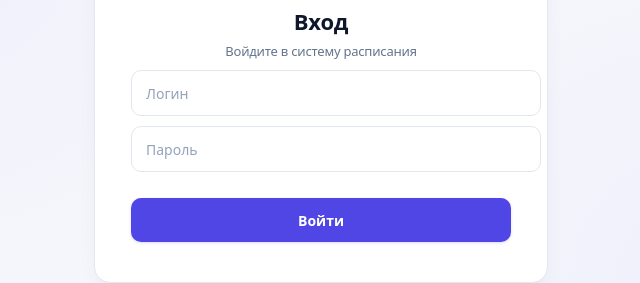
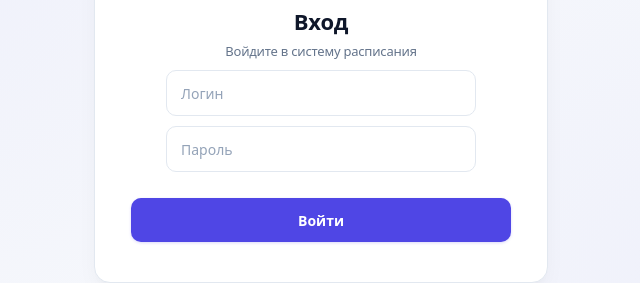
Before and after one commit to JessusKelly/CoffeeShop, a plain HTML site: page frontend/login.html in a window 1280 px wide. Shown: the part 310-593 px from the top of the page, without its empty margins (319-959 px from the left). Drawn offline with Linux system fonts and the light colour scheme.

Commit message:
Уменьшила ширину полей ввода на странице входа

```diff
--- a/frontend/style.css
+++ b/frontend/style.css
@@ -423,9 +423,10 @@ body.login-page {
 .login-box input {
     display: block;
     width: 100%;
+    max-width: 280px;
     height: 44px;
     padding: 0 14px;
-    margin: 10px 0;
+    margin: 10px auto;
     border: 1px solid #E2E8F0;
     border-radius: 10px;
     background-color: #FFFFFF;
```
